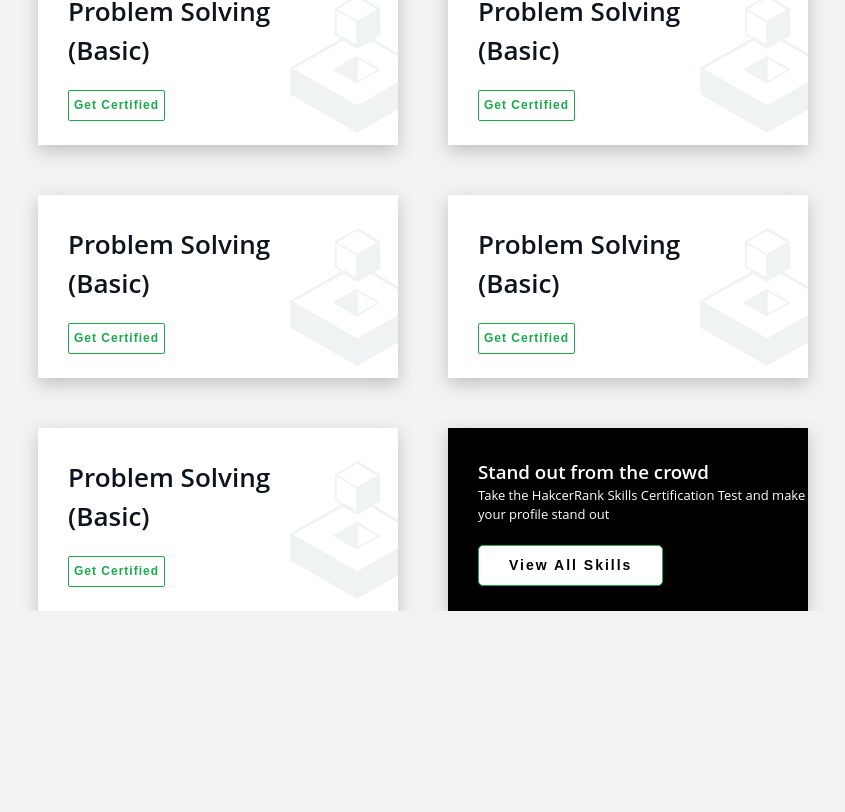
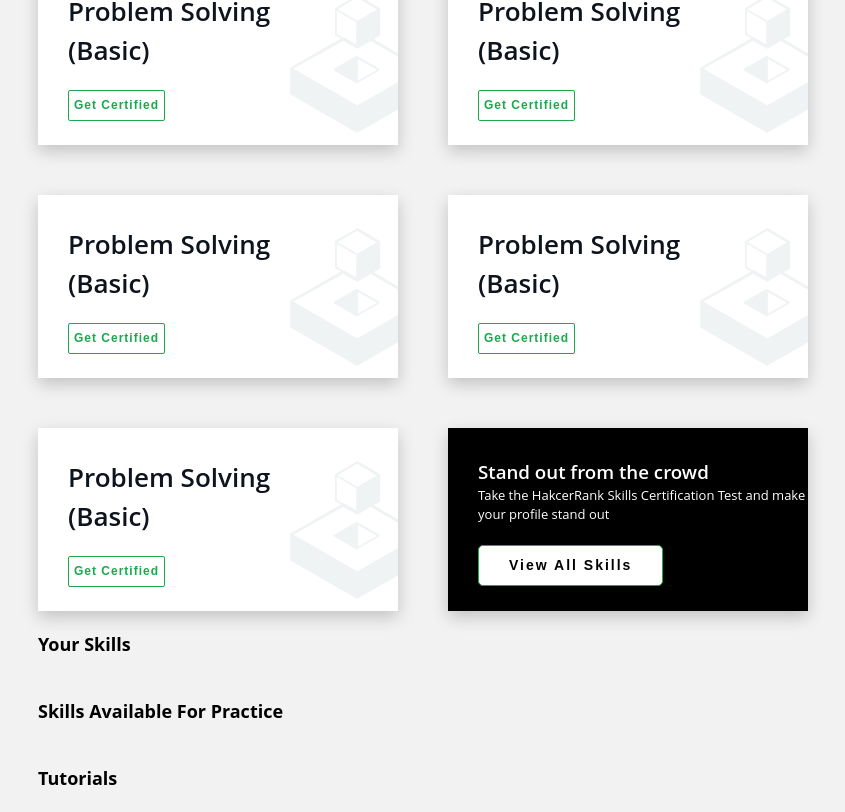
Before and after one commit to victor-mwania/hackerrank-ui, a React (Create React App) app: page /dashboard in a window 1280 px wide. Shown: the part 271-1083 px from the top of the page, without its empty margins (42-887 px from the left). Before the commit the page ends 882 px from the top, so only its background shows below. Built offline with nearby package versions, Linux system fonts and the light colour scheme.

Commit message:
create boards

```diff
--- a/src/components/Boards/Boards.jsx
+++ b/src/components/Boards/Boards.jsx
@@ -1,12 +1,18 @@
 import React from 'react';
 import './Boards.scss'
 import Skills from '../Skills/Skills';
+import UserSkills from '../UserSkills/UserSkills';
+import PracticeSkills from '../PracticeSkills/PracticeSkills';
+import Tutorials from '../Tutorials/Tutorials';
 
 function Boards () {
     return(
         <React.Fragment>
             <div className="board">
                 <Skills/>
+                <UserSkills/>
+                <PracticeSkills/>
+                <Tutorials/>
             </div>
         </React.Fragment>
     )
--- /dev/null
+++ b/src/components/PracticeSkills/PracticeSkills.jsx
@@ -0,0 +1,13 @@
+import React from 'react';
+import Title from '../Boards/Title'
+
+function PracticeSkills () {
+
+    return(
+        <React.Fragment>
+            <Title title="Skills Available For Practice"/>
+        </React.Fragment>
+    )
+}
+
+export default PracticeSkills
--- /dev/null
+++ b/src/components/SkillsCertification/Skills.scss
@@ -0,0 +1,6 @@
+.skills_list{
+    display: flex;
+    flex-direction: row;
+    flex-wrap: wrap;
+    gap: 50px;
+}
--- /dev/null
+++ b/src/components/Tutorials/Tutorials.jsx
@@ -0,0 +1,13 @@
+import React from 'react';
+import Title from '../Boards/Title'
+
+function Tutorials () {
+
+    return(
+        <React.Fragment>
+            <Title title="Tutorials"/>
+        </React.Fragment>
+    )
+}
+
+export default Tutorials
--- /dev/null
+++ b/src/components/UserSkills/UserSkills.jsx
@@ -0,0 +1,13 @@
+import React from 'react';
+import Title from '../Boards/Title'
+
+function UserSkill () {
+
+    return(
+        <React.Fragment>
+            <Title title="Your Skills"/>
+        </React.Fragment>
+    )
+}
+
+export default UserSkill
```
Also changed, not shown: src/components/SkillsCertification/Skills.jsx (added, +23 -0 lines).
